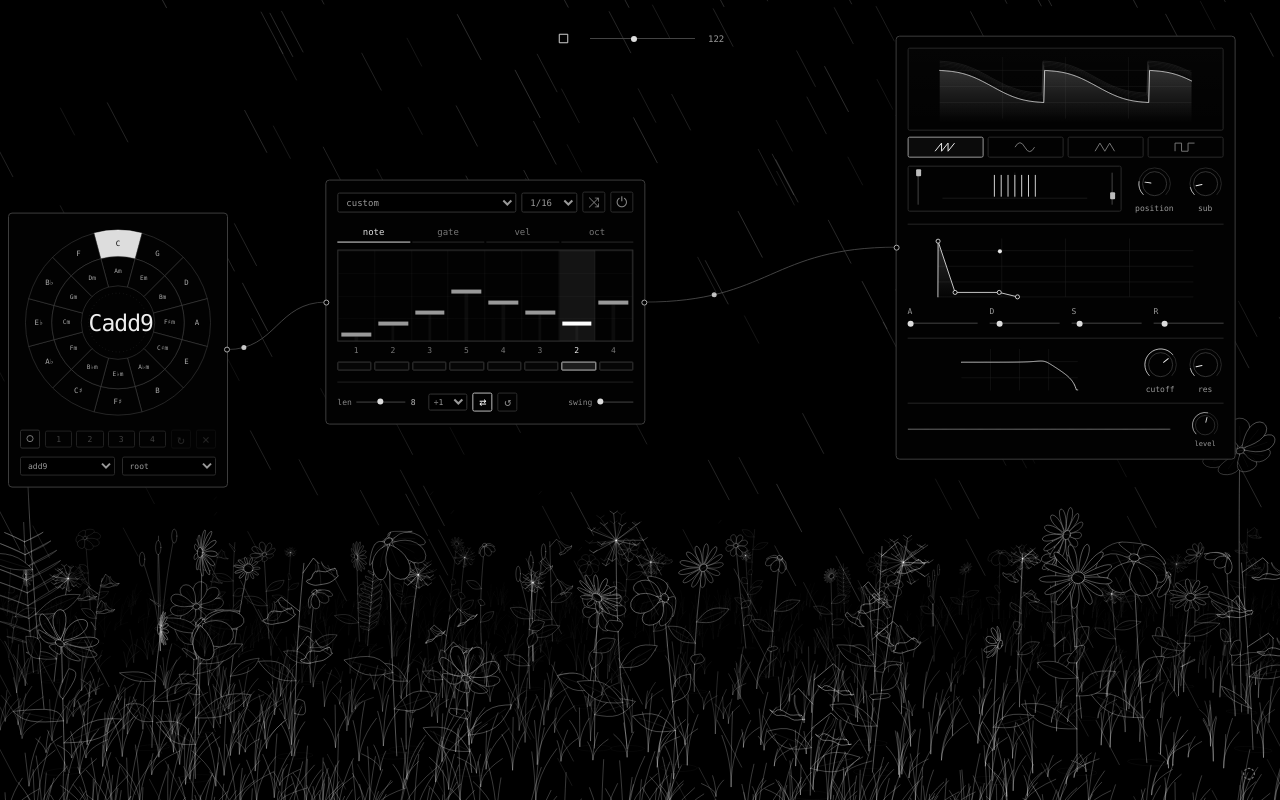
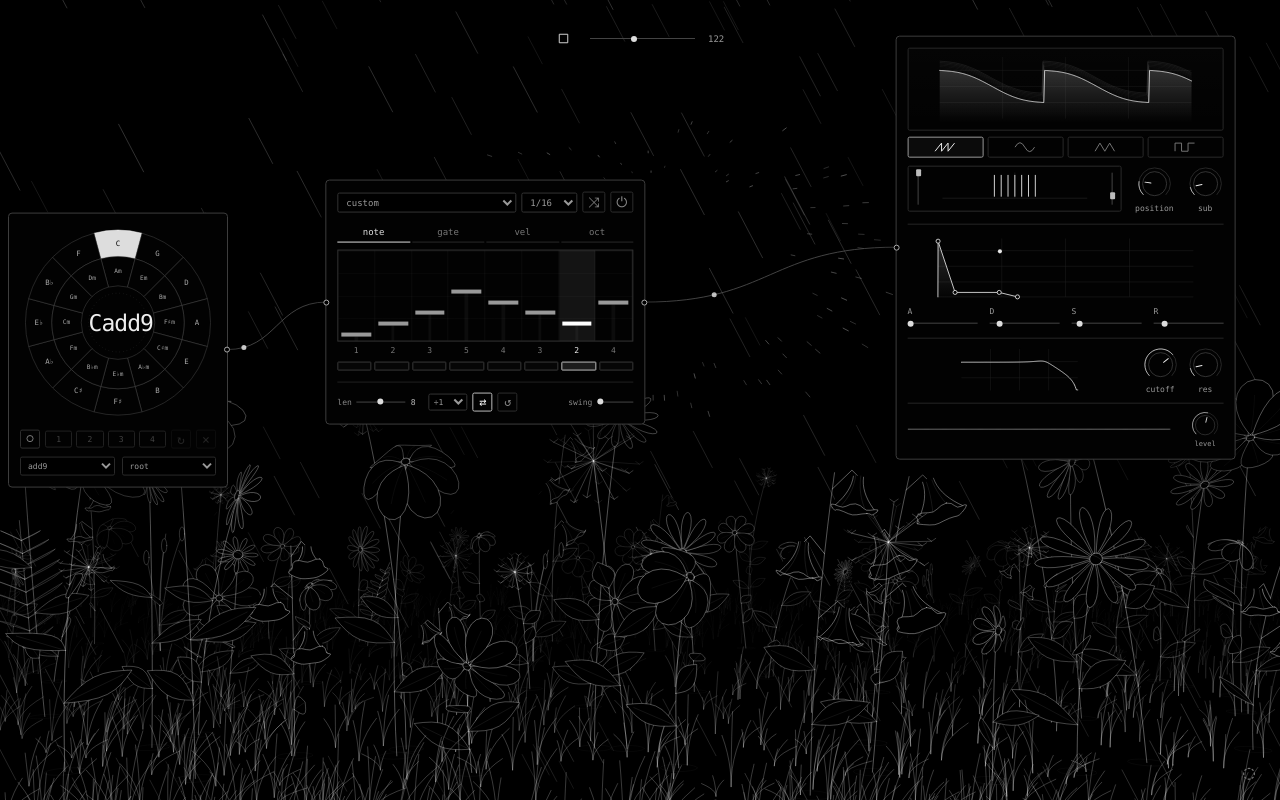
Before and after one commit to joeltheai/pretty-little-things, a plain HTML site: page synth/index.html in a window 1280 px wide. Both pictures are taken after a click on the button 563 px from the left and 38 px from the top of the page. Drawn offline with Linux system fonts and the light colour scheme; animation ran at ten frames a second.

Commit message:
Make garden motion snappier and fireworks burst on downbeats
- Faster critically damped sway, growth, and voice-count response
- Opaque black petals, leaves, and bell silhouettes
- Interleave grass and plants by depth; weather behind garden
- Larger fireworks on every 4/4 downbeat, including repeated chords

```diff
--- a/synth/garden.js
+++ b/synth/garden.js
@@ -102,11 +102,11 @@
           const baseHeight = hero
             ? i === 0 || i === 6
               ? 310
-              : 160 + r(1) * 65
+              : 170 + r(1) * 150
             : meadow
-              ? 85 + r(1) * 110
+              ? 90 + r(1) * 120 + (r(15) < 0.28 ? 140 + r(16) * 60 : 0)
               : 100 + r(1) * 160;
-          const baseRadius = meadow ? 12 + r(2) * 20 : 20 + r(2) * 16;
+          const baseRadius = meadow ? 20 + r(2) * 30 : 32 + r(2) * 24;
           const pitch = (kind === "poppy" ? 0.55 : -0.25) + (r(3) - 0.5) * 0.75;
           return {
             kind,
@@ -133,7 +133,7 @@
             baseYaw: (r(6) - 0.5) * 1.5,
             roll: (r(7) - 0.5) * 1.5,
             phase: r(8) * TAU,
-            frequency: 0.42 + r(9) * 0.3,
+            frequency: 1.05 + r(9) * 0.7,
             lean: (r(10) - 0.5) * 0.24,
             petals:
               kind === "daisy"
@@ -165,6 +165,11 @@
       this.cameraHeight = (this.cameraDistance * 0.32) / 0.95;
       this.horizon = height * 0.66;
       this.worldScale = clamp(width / 1000, 0.58, 1);
+      const grassLimit = Math.min(this.grass.length, Math.ceil(width * 0.7));
+      this.visibleGrass = Array.from(
+        { length: grassLimit },
+        (_, i) => this.grass[Math.floor((i / grassLimit) * this.grass.length)],
+      );
       [this.canvas, this.rainCanvas, this.fireworksCanvas].forEach((canvas) => {
         canvas.width = Math.round(width * dpr);
         canvas.height = Math.round(height * dpr);
@@ -199,18 +204,23 @@
       if (!this.motion) return;
       this.time += dt;
       Object.entries(this.controls).forEach(([key, body]) =>
-        follow(body, this.state[key], dt, key === "voices" ? 3.5 : 4),
+        follow(
+          body,
+          this.state[key],
+          dt,
+          key === "voices" ? 36 : key === "detune" ? 14 : 8,
+        ),
       );
       const total = levels.reduce((sum, level) => sum + level, 0);
       const global = clamp(total * 0.6, 0, 1.7);
-      follow(this.field, global, dt, 5);
+      follow(this.field, global, dt, 8);
       this.energy.forEach((body, i) => {
         const target = clamp(
           global * 0.42 + levels[i] * 0.85 + this.pulses[i] * 0.2,
           0,
           1.8,
         );
-        follow(body, target, dt, 5);
+        follow(body, target, dt, 8);
         this.pulses[i] *= Math.exp(-dt * 1.5);
       });
       this.rainActivity *= Math.exp(-dt * 1.25);
@@ -226,50 +236,52 @@
         // Fixed-frequency waves share a wind field; changing sound never resets their phase.
         const wind =
           Math.sin(this.time * plant.frequency + plant.phase) * 0.65 +
-          Math.sin(this.time * 0.89 + plant.phase * 1.7) * 0.22 +
-          Math.sin(this.time * 0.19 + plant.u * 3) * 0.18;
-        const force = (6 + detune * 17 + energy * 3) * (plant.baseHeight / 200);
+          Math.sin(this.time * 1.8 + plant.phase * 1.7) * 0.22 +
+          Math.sin(this.time * 0.55 + plant.u * 3) * 0.18;
+        const force =
+          (20 + detune * 30 + energy * 15) * (plant.baseHeight / 200);
         follow(
           plant.swayX,
-          wind * force + this.storm.value * 5,
+          wind * force + this.storm.value * 8,
           dt,
-          2.6 + plant.age,
+          6.5 + plant.age * 2,
         );
         follow(
           plant.swayZ,
-          Math.sin(this.time * 0.39 + plant.phase) * (3 + detune * 5),
+          Math.sin(this.time * 0.9 + plant.phase) *
+            (9 + detune * 12 + energy * 4),
           dt,
-          2.8,
+          6,
         );
         follow(
           plant.height,
           plant.baseHeight *
-            (0.88 + (this.controls.sub.value / 100) * 0.42 + energy * 0.035),
+            (0.88 + (this.controls.sub.value / 100) * 0.42 + energy * 0.065),
           dt,
-          3.2,
+          6,
         );
         follow(
           plant.radius,
           plant.baseRadius *
-            (0.9 + this.controls.sustain.value * 0.25 + energy * 0.13),
+            (0.9 + this.controls.sustain.value * 0.25 + energy * 0.22),
           dt,
-          3.5,
+          8,
         );
         follow(
           plant.pitch,
           plant.basePitch +
             plant.swayX.value * 0.003 +
-            Math.sin(this.time * 0.31 + plant.phase) * 0.055,
+            Math.sin(this.time * 0.9 + plant.phase) * 0.085,
           dt,
-          2.8,
+          6,
         );
         follow(
           plant.yaw,
           plant.baseYaw +
-            Math.sin(this.time * 0.23 + plant.phase) * 0.09 +
+            Math.sin(this.time * 0.7 + plant.phase) * 0.12 +
             plant.swayZ.value * 0.007,
           dt,
-          2.6,
+          6,
         );
       });
     }
@@ -283,6 +295,17 @@
       };
     }
 
+    fillBlack() {
+      const ctx = this.garden;
+      ctx.save();
+      // Silhouettes always occlude, independently of depth/outline opacity.
+      ctx.globalAlpha = 1;
+      ctx.globalCompositeOperation = "source-over";
+      ctx.fillStyle = "#000";
+      ctx.fill();
+      ctx.restore();
+    }
+
     stroke(points, alpha, width = 0.8, closed = false, fill = false) {
       if (!points.length) return;
       const ctx = this.garden;
@@ -293,16 +316,49 @@
         else ctx.moveTo(p.x, p.y);
       });
       if (closed) ctx.closePath();
-      if (fill) {
-        ctx.fillStyle =
-          typeof fill === "number" ? `rgba(0,0,0,${fill})` : "#000";
-        ctx.fill();
-      }
+      if (fill) this.fillBlack();
       ctx.strokeStyle = `rgba(255,255,255,${clamp(alpha * Math.sqrt(this.state.level / 100), 0, 0.9)})`;
       ctx.lineWidth = width;
       ctx.lineJoin = "round";
       ctx.lineCap = "round";
       ctx.stroke();
+    }
+
+    mask(points) {
+      const projected = points
+        .map((point) => this.project(point))
+        .sort((a, b) => a.x - b.x || a.y - b.y);
+      const cross = (o, a, b) =>
+        (a.x - o.x) * (b.y - o.y) - (a.y - o.y) * (b.x - o.x);
+      const lower = [],
+        upper = [];
+      projected.forEach((point) => {
+        while (
+          lower.length > 1 &&
+          cross(lower.at(-2), lower.at(-1), point) <= 0
+        )
+          lower.pop();
+        lower.push(point);
+      });
+      for (let i = projected.length - 1; i >= 0; i--) {
+        const point = projected[i];
+        while (
+          upper.length > 1 &&
+          cross(upper.at(-2), upper.at(-1), point) <= 0
+        )
+          upper.pop();
+        upper.push(point);
+      }
+      const hull = lower.slice(0, -1).concat(upper.slice(0, -1));
+      if (hull.length < 3) return;
+      const ctx = this.garden;
+      ctx.beginPath();
+      hull.forEach((point, i) => {
+        if (i) ctx.lineTo(point.x, point.y);
+        else ctx.moveTo(point.x, point.y);
+      });
+      ctx.closePath();
+      this.fillBlack();
     }
 
     plantFrame(plant) {
@@ -378,7 +434,7 @@
           side = i % 2 ? 1 : -1;
         const length = (25 + plant.baseRadius * 0.45) * frame.scale * opening;
         const yaw = plant.leafYaw + i * 0.8;
-        const flutter = Math.sin(this.time * 0.7 + plant.phase + i) * 0.06;
+        const flutter = Math.sin(this.time * 1.35 + plant.phase + i) * 0.08;
         this.leaf(
           frame.at(t),
           [
@@ -406,8 +462,8 @@
         const angle = (petal / count) * TAU;
         const fade = clamp(count - petal, 0, 1);
         const flutter =
-          Math.sin(this.time * 0.73 + plant.phase + petal * 0.9) *
-          (0.018 + energy * 0.009);
+          Math.sin(this.time * 1.2 + plant.phase + petal * 0.9) *
+          (0.035 + energy * 0.016);
         const reach =
           length * (1 + flutter + this.random(petal + plant.phase) * 0.06);
         const points = [];
@@ -443,7 +499,7 @@
           frame.opacity * petal.fade * lighting,
           0.85,
           true,
-          petal.fade,
+          true,
         );
         if (plant.kind !== "daisy") {
           const vein = Array.from({ length: 7 }, (_, i) => {
@@ -488,7 +544,7 @@
           y * radius,
           r * Math.sin(angle) * radius,
         ]);
-        return { tip, z: tip[2], angle };
+        return { tip, z: tip[2] };
       }).sort((a, b) => b.z - a.z);
       seeds.forEach((seed) => {
         const alpha = frame.opacity * (seed.z < center[2] ? 0.9 : 0.36);
@@ -526,39 +582,54 @@
           0.8,
         );
         const h = plant.radius.value * frame.scale * 0.8;
-        for (let meridian = 0; meridian < 5; meridian++) {
-          const angle = (meridian / 5) * TAU;
-          const contour = Array.from({ length: 10 }, (_, i) => {
+        const bellScale = (frame.scale * plant.radius.value) / 26;
+        const contours = [];
+        for (let meridian = 0; meridian < 6; meridian++) {
+          const angle = (meridian / 6) * TAU;
+          contours.push(
+            Array.from({ length: 10 }, (_, i) => {
               const t = i / 9,
-              r = (3 + t * t * 10) * frame.scale;
+                r = (3 + t * t * 10) * bellScale;
               return this.headTransform(
                 plant,
                 center,
                 [Math.cos(angle) * r, -h * t, Math.sin(angle) * r],
                 0.2,
               );
-          });
-          this.stroke(
-            contour,
-            frame.opacity * (0.5 + Math.cos(angle) * 0.22),
-            0.72,
+            }),
           );
         }
         const rim = Array.from({ length: 31 }, (_, i) => {
           const angle = (i / 30) * TAU,
-            radius = (13 + Math.cos(angle * 5) * 1.3) * frame.scale;
+            radius = (13 + Math.cos(angle * 5) * 1.3) * bellScale;
           return this.headTransform(
             plant,
             center,
             [
               Math.cos(angle) * radius,
-              -h + Math.cos(angle * 5) * frame.scale,
+              -h + Math.cos(angle * 5) * bellScale,
               Math.sin(angle) * radius,
             ],
             0.2,
           );
         });
-        this.stroke(rim, frame.opacity, 0.8, true);
+        this.mask([...contours.flat(), ...rim]);
+        const edges = contours.map((points) => ({
+          points,
+          x: this.project(points.at(-1)).x,
+          z: points.reduce((sum, point) => sum + point[2], 0) / points.length,
+        }));
+        const left = edges.reduce((a, b) => (a.x < b.x ? a : b)),
+          right = edges.reduce((a, b) => (a.x > b.x ? a : b));
+        this.stroke(left.points, frame.opacity, 0.8);
+        this.stroke(right.points, frame.opacity, 0.8);
+        edges
+          .sort((a, b) => a.z - b.z)
+          .slice(0, 2)
+          .forEach((edge) =>
+            this.stroke(edge.points, frame.opacity * 0.35, 0.6),
+          );
+        this.stroke(rim, frame.opacity, 0.8, true, true);
       }
     }
 
@@ -640,15 +711,14 @@
       }
     }
 
-    drawGrass() {
+    drawGrass(from = 0, to = this.visibleGrass.length) {
       const ctx = this.garden;
-      const limit = Math.min(this.grass.length, Math.ceil(this.width * 0.7));
       const scale = this.worldScale,
         brightness = Math.sqrt(this.state.level / 100);
       let band = -1;
       // Batch nearby depths into a few paths so the denser field stays smooth.
-      for (let i = 0; i < limit; i++) {
-        const tuft = this.grass[Math.floor((i / limit) * this.grass.length)];
+      for (let i = from; i < to; i++) {
+        const tuft = this.visibleGrass[i];
         const depth = tuft.depth,
           nextBand = clamp(Math.floor((depth + 160) / 280), 0, 5);
         if (nextBand !== band) {
@@ -765,30 +835,53 @@
       });
     }
 
-    chordChange(root, minor, delay = 0) {
+    launchFirework(root, minor) {
       if (!this.motion) return;
-      const radius = Math.min(this.width * 0.19, 75 + Math.random() * 48);
+      const radius = Math.min(
+        this.width * 0.42,
+        this.height * 0.36,
+        190 + Math.random() * 100,
+      );
       const panels = [...document.querySelectorAll(".panel")].map((panel) =>
         panel.getBoundingClientRect(),
       );
-      let x = 0.25,
-        y = 0.2;
-      for (let attempt = 0; attempt < 12; attempt++) {
-        x = 0.1 + Math.random() * 0.8;
-        y = 0.12 + Math.random() * 0.26;
-        if (
+      let x = 0.5,
+        y = 0.25,
+        best = -Infinity;
+      const visible = (px, py) =>
+        px > 0 &&
+        px < this.width &&
+        py > 0 &&
+        py < this.height &&
         !panels.some(
           (rect) =>
-              x * this.width > rect.left - radius * 0.6 &&
-              x * this.width < rect.right + radius * 0.6 &&
-              y * this.height > rect.top - radius * 0.4 &&
-              y * this.height < rect.bottom + radius * 0.4,
+            px > rect.left &&
+            px < rect.right &&
+            py > rect.top &&
+            py < rect.bottom,
+        );
+      for (let attempt = 0; attempt < 18; attempt++) {
+        const cx = 0.12 + Math.random() * 0.76,
+          cy = 0.2 + Math.random() * 0.26;
+        let score = visible(cx * this.width, cy * this.height) ? 10 : 0;
+        for (let i = 0; i < 16; i++) {
+          const angle = (i / 16) * TAU;
+          if (
+            visible(
+              cx * this.width + Math.cos(angle) * radius * 0.75,
+              cy * this.height + Math.sin(angle) * radius * 0.75,
             )
           )
-          break;
+            score++;
+        }
+        if (score > best) {
+          x = cx;
+          y = cy;
+          best = score;
+        }
       }
       const type = Math.floor(Math.random() * 3),
-        count = 40 + Math.floor(Math.random() * 24);
+        count = 90 + Math.floor(Math.random() * 42);
       const particles = Array.from({ length: count }, (_, i) => {
         const angle = (i / count) * TAU + Math.random() * 0.08;
         const depth = type === 1 ? 0 : Math.random() * 1.8 - 0.9;
@@ -803,15 +896,14 @@
         };
       });
       this.fireworks.push({
-        born: performance.now() + delay * 1000,
+        born: performance.now(),
         x,
         y,
         radius,
         type,
         root,
         minor,
-        launch: 0.32 + Math.random() * 0.22,
-        duration: 1.8 + Math.random() * 0.5,
+        duration: 2.1 + Math.random() * 0.6,
         particles,
       });
       if (this.fireworks.length > 8) this.fireworks.shift();
@@ -824,7 +916,7 @@
       for (let i = this.fireworks.length - 1; i >= 0; i--) {
         const firework = this.fireworks[i];
         const elapsed = (now - firework.born) / 1000;
-        if (elapsed > firework.launch + firework.duration) {
+        if (elapsed > firework.duration) {
           this.fireworks.splice(i, 1);
           continue;
         }
@@ -833,19 +925,7 @@
           y = firework.y * this.height;
         const brightness = Math.sqrt(this.state.level / 100);
         ctx.lineCap = "round";
-        if (elapsed < firework.launch) {
-          const t = elapsed / firework.launch,
-            ease = 1 - (1 - t) ** 2;
-          const tailY = this.height * 0.99 + (y - this.height * 0.99) * ease;
-          ctx.strokeStyle = `rgba(255,255,255,${0.38 * brightness})`;
-          ctx.lineWidth = 0.8;
-          ctx.beginPath();
-          ctx.moveTo(x - Math.sin(t * 5) * 3, tailY + 17);
-          ctx.lineTo(x, tailY);
-          ctx.stroke();
-          continue;
-        }
-        const t = elapsed - firework.launch;
+        const t = elapsed;
         const fade = Math.min(1, t / 0.09) * (1 - t / firework.duration) ** 1.4;
         firework.particles.forEach((particle) => {
           const position = (age) => {
@@ -868,7 +948,7 @@
             fade *
             brightness;
           ctx.strokeStyle = `rgba(255,255,255,${light})`;
-          ctx.lineWidth = particle.depth < 0 ? 1 : 0.65;
+          ctx.lineWidth = particle.depth < 0 ? 1.2 : 0.8;
           ctx.beginPath();
           ctx.moveTo(tail[0], tail[1]);
           ctx.lineTo(p[0], p[1]);
@@ -881,8 +961,19 @@
       this.update(dt, levels);
       this.garden.clearRect(0, 0, this.width, this.height);
       this.drawMotes();
-      this.plants.forEach((plant) => this.drawPlant(plant));
-      this.drawGrass();
+      // Interleave grass and plants by depth; distant blades cannot show through petals.
+      let cursor = 0;
+      this.plants.forEach((plant) => {
+        const start = cursor;
+        while (
+          cursor < this.visibleGrass.length &&
+          this.visibleGrass[cursor].depth > plant.depth
+        )
+          cursor++;
+        this.drawGrass(start, cursor);
+        this.drawPlant(plant);
+      });
+      this.drawGrass(cursor);
       this.drawRain(dt);
       this.drawFireworks();
     }
--- a/synth/synth.css
+++ b/synth/synth.css
@@ -119,6 +119,9 @@ svg {
 #rain-layer {
   z-index: 0;
   overflow: hidden;
+}
+#garden {
+  z-index: 1;
 }
 #fireworks {
   z-index: 0;
--- a/synth/synth.js
+++ b/synth/synth.js
@@ -208,7 +208,7 @@
   const heldKeys = new Map();
   let lastVisual = null;
   let gardenScene = null,
-    lastVisualChord = null;
+    lastFireworkBar = -1;
   const progression = {
     chords: [],
     capturing: false,
@@ -1043,15 +1043,6 @@
   function updateChord(audition = false, syncOnly = false) {
     const extension = $("#extension").value;
     chordNotes = buildChordNotes(chordConfig());
-    const visualChord = chordNotes.join(",");
-    if (lastVisualChord !== null && visualChord !== lastVisualChord) {
-      const delay =
-        playing && progression.enabled
-          ? Math.max(0, anchor - ctx.currentTime)
-          : 0;
-      gardenScene?.chordChange(chordRoot, chordMinor, delay);
-    }
-    lastVisualChord = visualChord;
     $("#chord-name").textContent =
       noteNames[chordRoot] +
       (extension === "seventh"
@@ -1568,6 +1559,7 @@
     updateTransport();
   }
   function stop() {
+    lastFireworkBar = -1;
     generation++;
     auditionSerial++;
     progression.index = -1;
@@ -1594,6 +1586,7 @@
     liveStep = -1;
     updatePlayheads();
     anchor = ctx.currentTime + 0.035;
+    lastFireworkBar = -1;
     if (progression.enabled) applyProgressionChord(0);
     if (bypass && !progression.enabled) holdChord();
     else schedule();
@@ -1835,12 +1828,21 @@
     }
     scopeCtx.stroke();
   }
+  function updateBarFirework(now) {
+    if (!playing || now < anchor) return;
+    const bar = Math.floor((((now - anchor) * bpm) / 60 + 1e-7) / 4);
+    if (bar !== lastFireworkBar) {
+      lastFireworkBar = bar;
+      gardenScene.launchFirework(chordRoot, chordMinor);
+    }
+  }
   function animate(timestamp) {
     requestAnimationFrame(animate);
     const delta = Math.min(0.05, Math.max(0, (timestamp - lastFrame) / 1000));
     lastFrame = timestamp;
     const now = ctx?.currentTime || 0;
     updateProgression(now);
+    updateBarFirework(now);
     let current;
     while (scheduledSteps.length && scheduledSteps[0].when <= now)
       current = scheduledSteps.shift();
```
Also changed, not shown: synth/README.md. Lines whose indentation alone changed are shown as unchanged.
